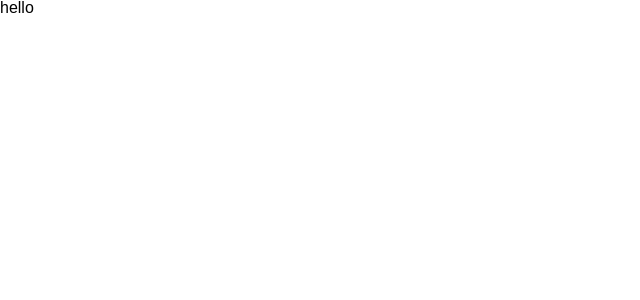
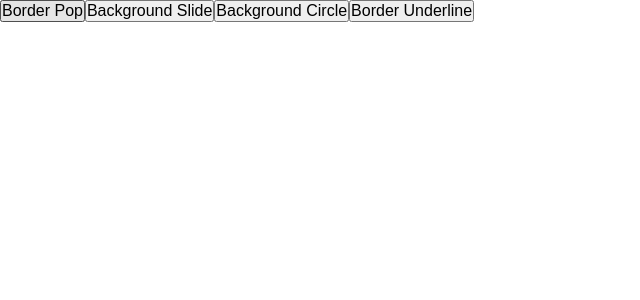
Before and after one commit to Vy187/button_hover_animations, a React (Vite) app: page / in a window 1280 px wide. Shown: the top 300 px of the page, without its empty margins (0-640 px from the left). Built offline with nearby package versions, Linux system fonts and the light colour scheme.

Commit message:
build: set up file structure for button list

```diff
--- a/src/App.tsx
+++ b/src/App.tsx
@@ -1,9 +1,9 @@
-import useState   from 'react';
+import ButtonList from "./components/ButtonList";
 
 const App = () => {
   return (
     <>
-    <main>hello</main>
+      <ButtonList />
     </>
   )
 };
--- /dev/null
+++ b/src/components/Button/index.tsx
@@ -0,0 +1,16 @@
+import { ReactElement } from "react";
+import { ButtonType }   from "../../context/ButtonProvider";
+
+type PropsTypes = {
+    button: ButtonType
+};
+
+const Button = ({ button }: PropsTypes): ReactElement => {
+    const content = (
+        <button className={button.class}>{button.text}</button>
+    );
+
+    return content;
+};
+
+export default Button;
--- /dev/null
+++ b/src/components/ButtonList/index.tsx
@@ -0,0 +1,27 @@
+import { ReactElement } from "react";
+import useButtons   from "../../hooks/useButtons";
+import Button       from "../Button";
+import './styles.css';
+
+const ButtonList = () => {
+    const { buttons } = useButtons();
+
+    let pageContent: ReactElement | ReactElement[] = buttons.map(button => {
+        return (
+            <Button
+                key={button.id}
+                button={button}
+            />
+        )
+    });
+
+    const content = (
+        <main className="main">
+            {pageContent}
+        </main>
+    );
+
+    return content;
+};
+
+export default ButtonList;
--- /dev/null
+++ b/src/context/ButtonProvider.tsx
@@ -0,0 +1,50 @@
+import { createContext, ReactElement, useState } from "react";
+
+export type ButtonType = {
+    id      : number,
+    class   : string,
+    text    : string
+};
+
+const initialState: ButtonType[] = [
+    {
+        'id'    : 1,
+        'class' : 'btn btn-border-pop',
+        'text'  : 'Border Pop'
+    },
+    {
+        'id'    : 2,
+        'class' : 'btn btn-background-slide',
+        'text'  : 'Background Slide'
+    },
+    {
+        'id'    : 3,
+        'class' : 'btn btn-background-circle',
+        'text'  : 'Background Circle'
+    },
+    {
+        'id'    : 4,
+        'class' : 'btn btn-border-underline',
+        'text'  : 'Border Underline'
+    }
+];
+
+export type UseButtonsContextType = { buttons: ButtonType[] };
+
+const initialContextState: UseButtonsContextType = { buttons: [] };
+
+const ButtonsContext = createContext<UseButtonsContextType>(initialContextState);
+
+type ChildrenType = { children?: ReactElement | ReactElement[] };
+
+export const ButtonsProvider = ({ children }: ChildrenType): ReactElement => {
+    const [buttons] = useState<ButtonType[]>(initialState);
+
+    return (
+        <ButtonsContext.Provider value={{ buttons }}>
+            {children}
+        </ButtonsContext.Provider>
+    );
+};
+
+export default ButtonsContext;
--- /dev/null
+++ b/src/hooks/useButtons.tsx
@@ -0,0 +1,9 @@
+import { useContext }               from "react";
+import { UseButtonsContextType }    from "../context/ButtonProvider";
+import ButtonsContext               from "../context/ButtonProvider";
+
+const useButtons = (): UseButtonsContextType => {
+    return useContext(ButtonsContext);
+};
+
+export default useButtons;
--- a/src/main.tsx
+++ b/src/main.tsx
@@ -3,9 +3,12 @@ import ReactDOM from 'react-dom/client';
 import App      from './App.tsx';
 import './index.css';
 
+import { ButtonsProvider } from './context/ButtonProvider.tsx';
 
 ReactDOM.createRoot(document.getElementById('root')!).render(
   <React.StrictMode>
-    <App />
+    <ButtonsProvider>
+      <App />
+    </ButtonsProvider>
   </React.StrictMode>,
 );
```
Also changed, not shown: src/components/ButtonList/styles.css (added).
